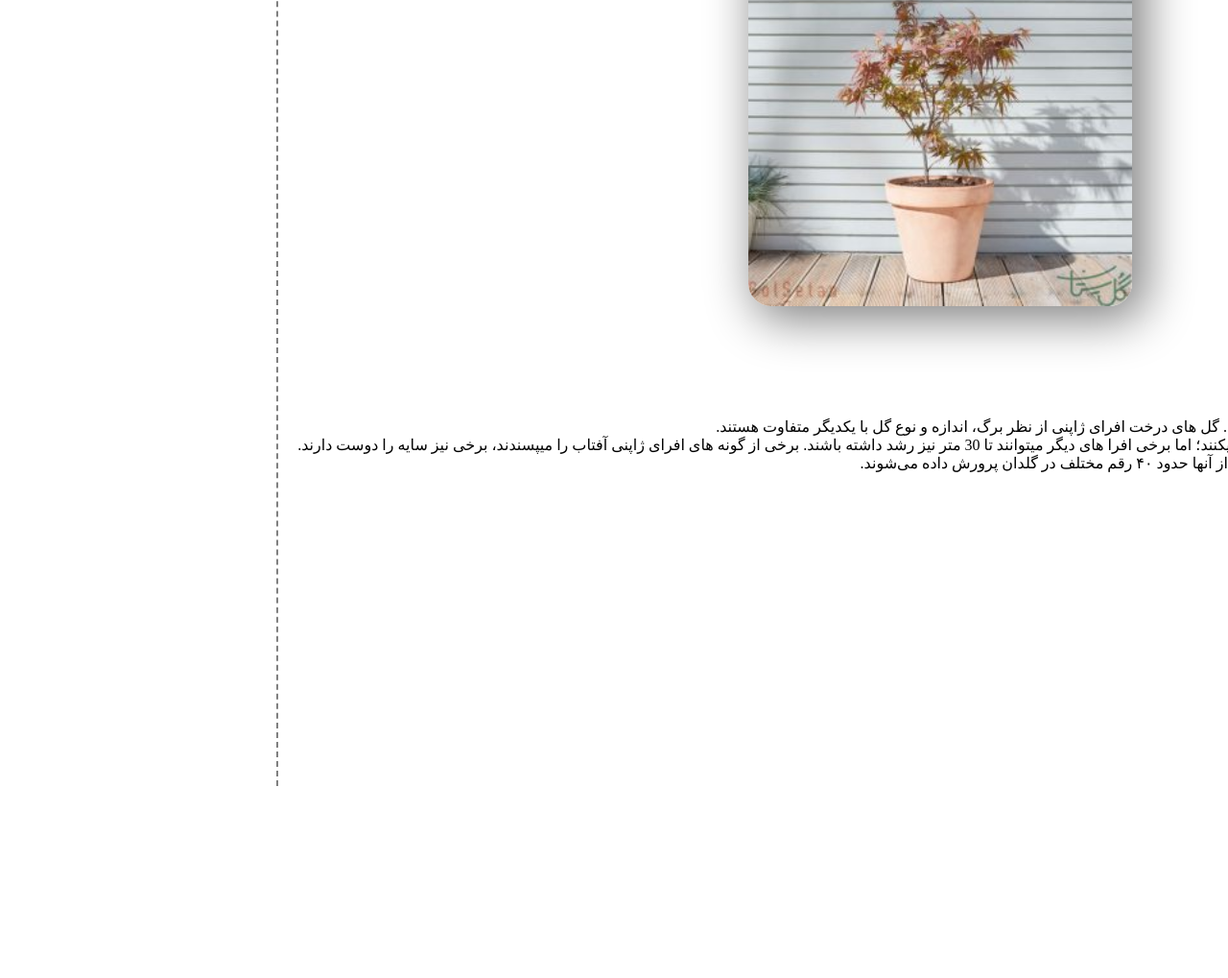
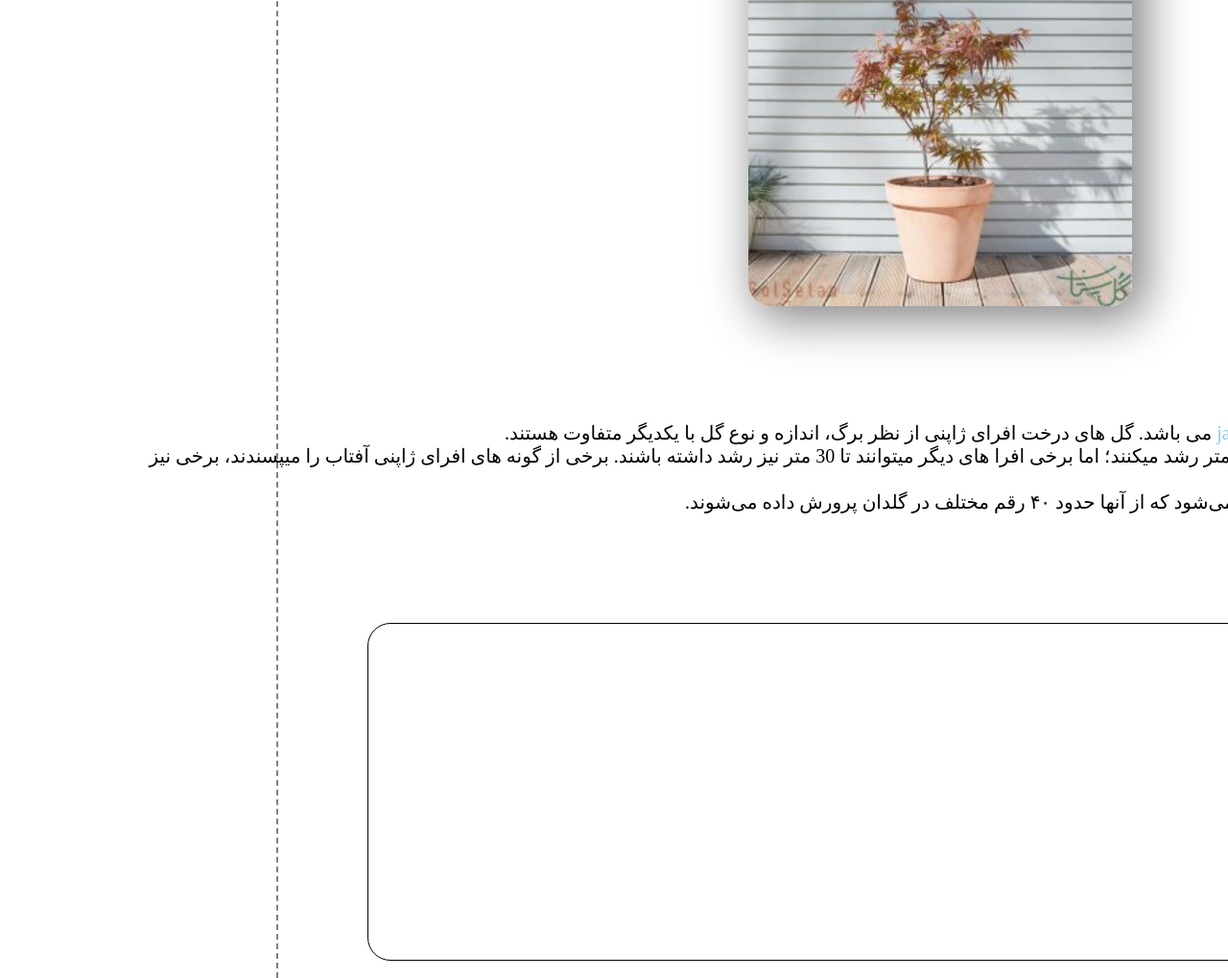
Before and after one commit to alirezash-web-designer/first-try, a plain HTML site: page index.html in a window 1280 px wide. Shown: the part 1398-2417 px from the top of the page at 96% size. Before the commit the page ends 2217 px from the top, so only its background shows below. Drawn offline with Linux system fonts and the light colour scheme.

Commit message:
i make new a tag and place for cart's

```diff
--- a/index.html
+++ b/index.html
@@ -31,10 +31,18 @@
         <h2 class="h2-style">افرای ژاپنی</h2>
         <img class="image-main" alt="افرای ژاپنی" src="image/acer-palmatum-300x300.jpg" />
         <p class="p-style2">
-            نام انگلیسی گل افرای ژاپنی <a class="a-style" href="https://shermila.net/introducing-japanese-maples/"></a>japanese Maple<a/> می باشد. گل های درخت افرای ژاپنی از نظر برگ، اندازه و نوع گل با یکدیگر متفاوت هستند.<br/>
+            نام انگلیسی گل افرای ژاپنی <a class="a-style" href="https://fa.wikipedia.org/wiki/%D8%A7%D9%81%D8%B1%D8%A7%DB%8C_%DA%98%D8%A7%D9%BE%D9%86%DB%8C">japanese Maple<a/> می باشد. گل های درخت افرای ژاپنی از نظر برگ، اندازه و نوع گل با یکدیگر متفاوت هستند.<br/>
             برخی از افرا ها پا کوتاه هستند و نهایت نیم متر رشد میکنند؛ اما برخی افرا های دیگر میتوانند تا 30 متر نیز رشد داشته باشند. برخی از گونه های افرای ژاپنی آفتاب را میپسندند، برخی نیز سایه را دوست دارند.<br/>
            امروزه حدود ۳۰۰ واریته مختلف افرا تولید می‌شود که از آنها حدود ۴۰ رقم مختلف در گلدان پرورش داده می‌شوند.
         </p>
+        <div class="window">
+            <div class="cart-1">
+            </div>
+            <div class="cart-2">
+            </div>
+            <div class="cart-3">
+            </div>
+        </div>
  </main>
  <footer></footer>
 </div>
--- a/stylesheet.css
+++ b/stylesheet.css
@@ -40,7 +40,7 @@ ul li a{
     direction: rtl;
     border-left: 2px dashed gray;
     border-right: 2px dashed gray;
-    height: 2000px;
+    height: 2200px;
     width: 1400px;
 
     position: relative;left: 280px;top: 80px;
@@ -74,8 +74,19 @@ div header{
 }
 .p-style2{
     position:absolute;top: 1400px;right:-97px;
+    font-size: 20px;
 }
 .a-style{
     text-decoration: none;
     color: skyblue;
 }
+.a-style:hover{
+    color: rgba(35, 228, 35, 0.919);
+}
+.window{
+    height: 350px;
+    width: 1200px;
+    border: 1px solid black;
+    border-radius: 24px;
+    position: absolute;top: 1630px;right: -55px;
+}
```
